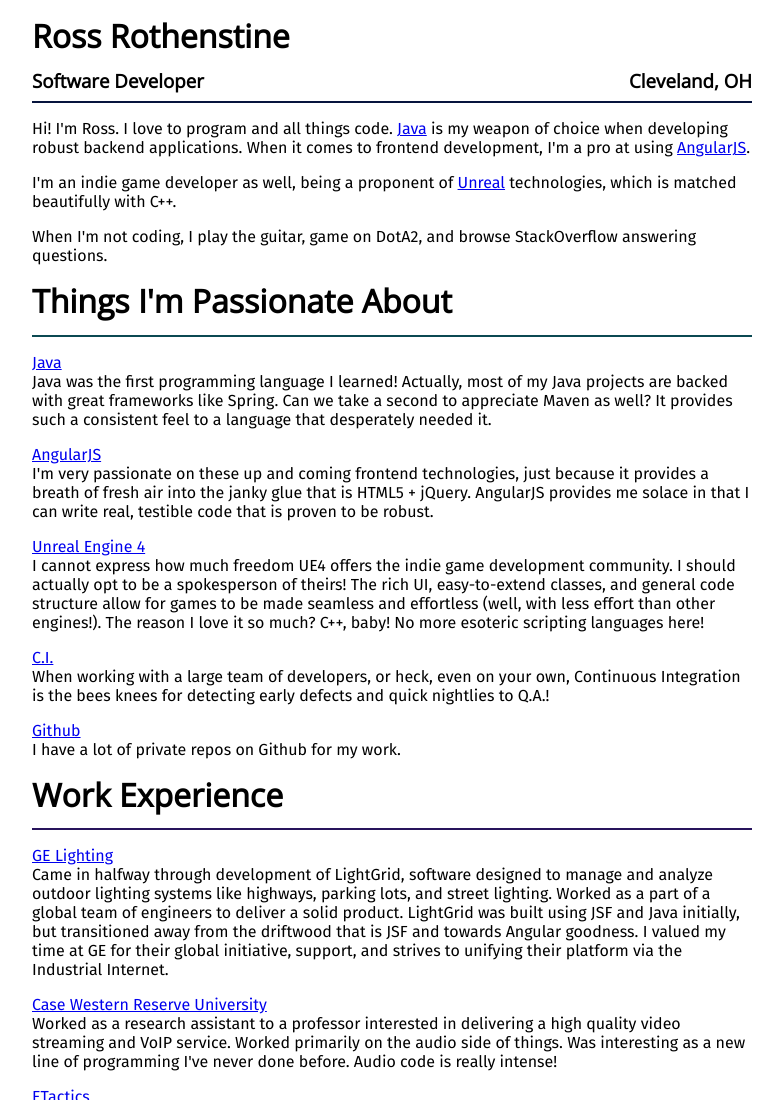
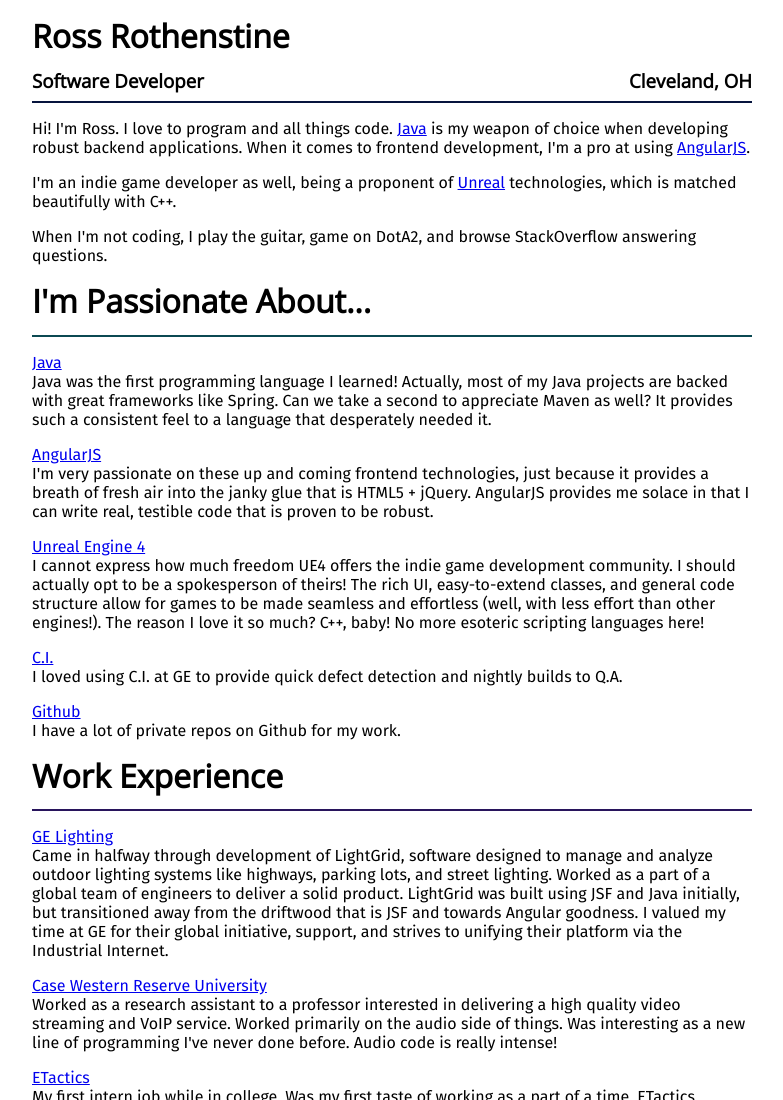
Before and after one commit to RossRothenstine/site, a plain HTML site: page index.html in a window 1280 px wide. Shown: the top 1100 px of the page, without its empty margins (248-1031 px from the left). Drawn offline with nearby package versions, Linux system fonts and the light colour scheme.

Commit message:
Rework wording on CI

```diff
--- a/index.html
+++ b/index.html
@@ -48,7 +48,7 @@
 		</div>
 		<div class="wrapper">
 			<header>
-				<h1>Things I'm Passionate About</h1>
+				<h1>I'm Passionate About...</h1>
 			</header>
 			<hr class="green-line">
 			<p>
@@ -73,8 +73,7 @@
 			<p>
 				<a href="#">C.I.</a>
 				<br>
-				When working with a large team of developers, or heck, even on your own, Continuous Integration is the bees knees for detecting early defects and quick nightlies
-				to Q.A.!
+				I loved using C.I. at GE to provide quick defect detection and nightly builds to Q.A.
 			</p>
 			<p>
 				<a href="#">Github</a>
```
